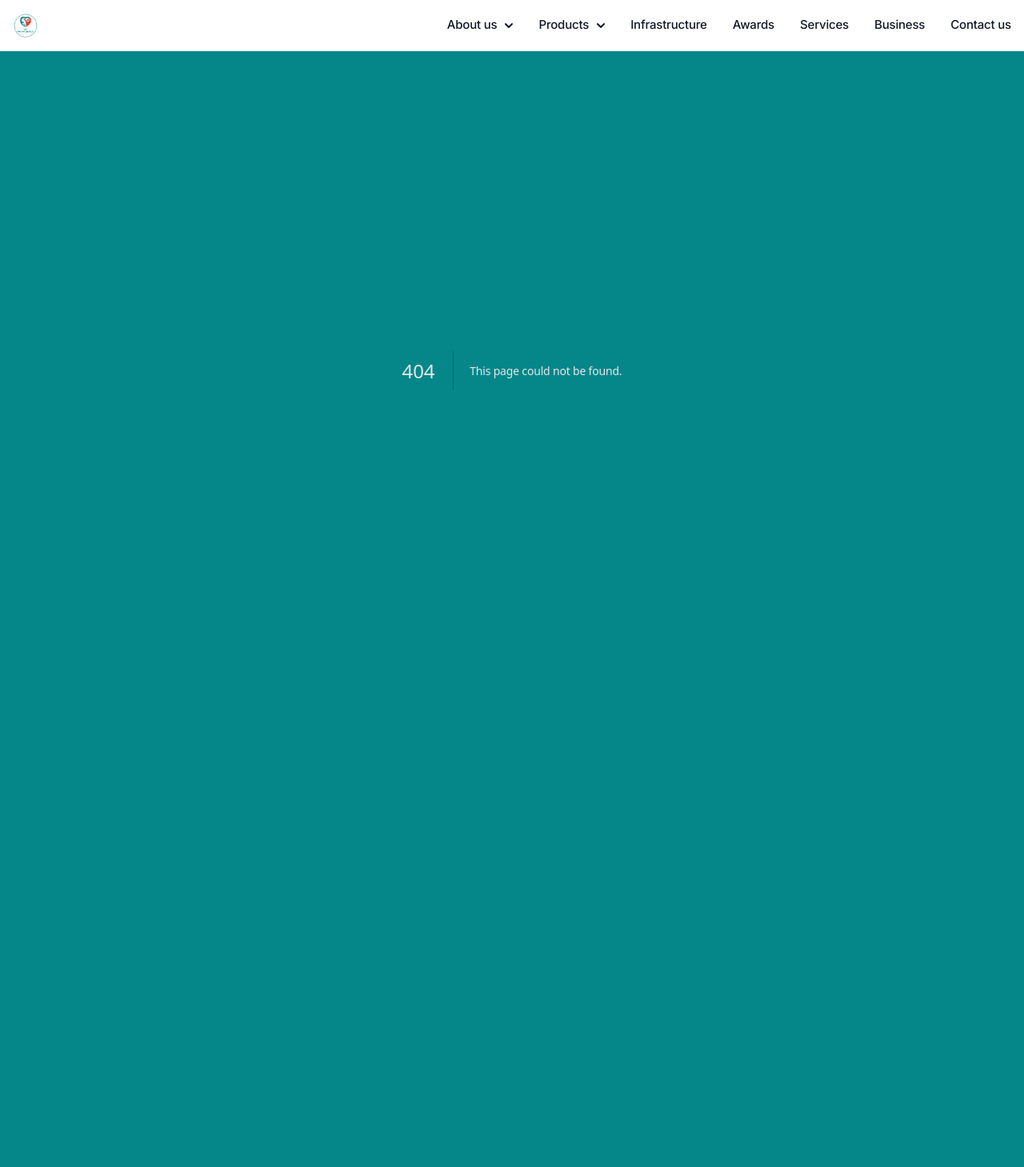
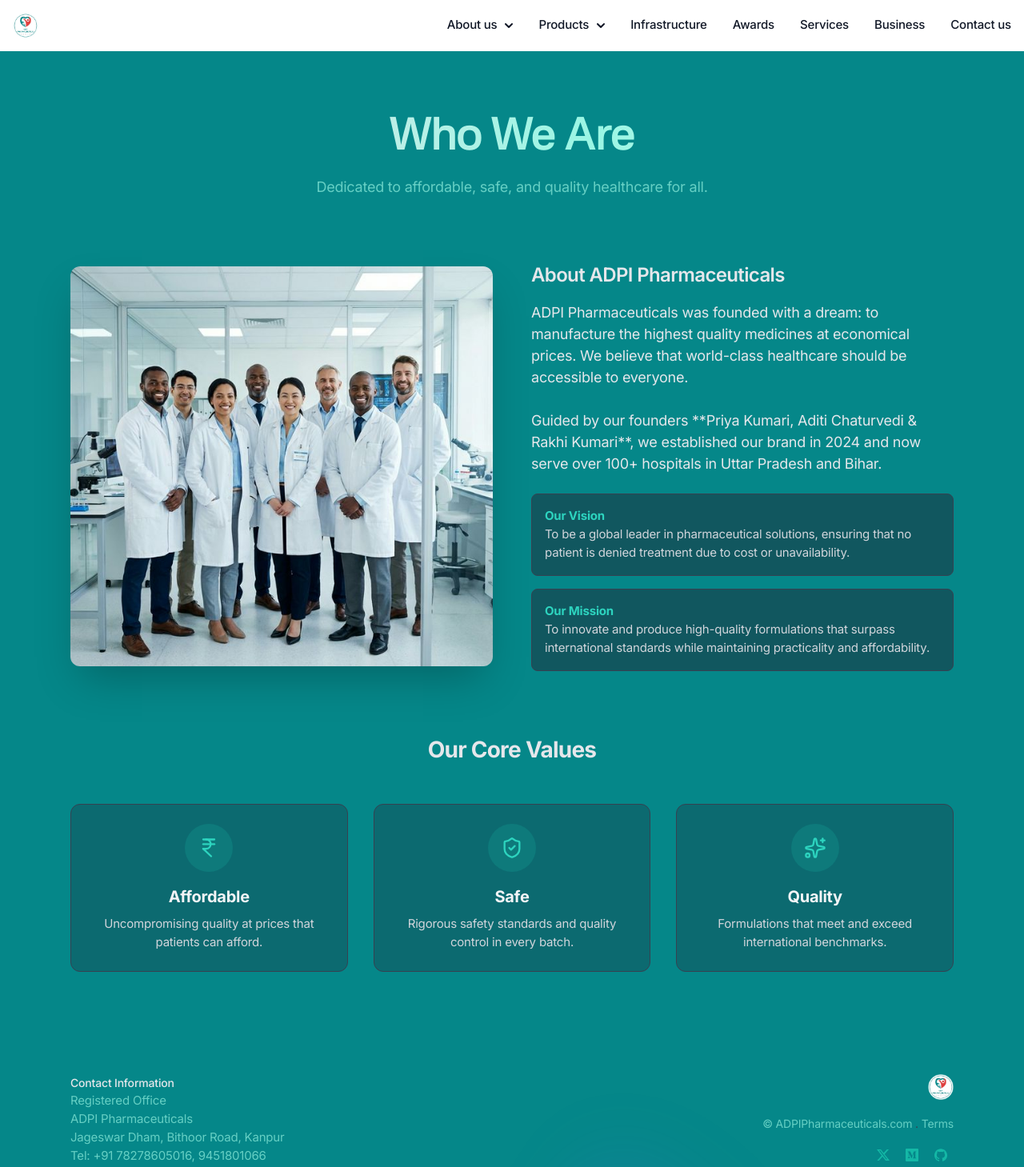
Before and after one commit to nani67/ADPI-Pharmaceuticals, a Next.js app: page /who-we-are in a window 1280 px wide. Before the commit this address had no page. Shown: the top 1459 px of the page at 80% size. Before the commit the page ends 864 px from the top, so only its background shows below. Built offline with nearby package versions, Linux system fonts and the light colour scheme.

Commit message:
add Who We Are page

```diff
--- /dev/null
+++ b/app/(default)/who-we-are/page.tsx
@@ -0,0 +1,139 @@
+export const metadata = {
+  title: "Who We Are - ADPI Pharmaceuticals",
+  description:
+    "Learn about ADPI Pharmaceuticals, our vision, mission, and core values.",
+};
+
+import Image from "next/image";
+import TeamImage from "@/public/images/who-we-are-team.png";
+import { IndianRupee, ShieldCheck, Sparkles } from "lucide-react";
+
+export default function WhoWeAre() {
+  return (
+    <section>
+      <div className="mx-auto max-w-6xl px-4 sm:px-6">
+        <div className="py-12 md:py-20">
+          {/* Section header */}
+          <div className="pb-12 text-center md:pb-20">
+            <h1
+              className="animate-[gradient_6s_linear_infinite] bg-[linear-gradient(to_right,theme(colors.gray.200),theme(colors.teal.200),theme(colors.gray.50),theme(colors.teal.300),theme(colors.gray.200))] bg-[length:200%_auto] bg-clip-text pb-5 font-nacelle text-4xl font-semibold text-transparent md:text-5xl"
+              data-aos="fade-up"
+            >
+              Who We Are
+            </h1>
+            <p
+              className="text-lg text-teal-200/65"
+              data-aos="fade-up"
+              data-aos-delay={200}
+            >
+              Dedicated to affordable, safe, and quality healthcare for all.
+            </p>
+          </div>
+
+          {/* Content */}
+          <div className="grid gap-12 md:grid-cols-2 md:gap-x-12 md:gap-y-8 items-center">
+            {/* Image */}
+            <div data-aos="fade-right">
+              <div className="relative w-full h-80 md:h-[500px] rounded-xl overflow-hidden shadow-2xl">
+                <Image
+                  src={TeamImage}
+                  alt="Our Team"
+                  fill
+                  style={{ objectFit: "cover" }}
+                />
+              </div>
+            </div>
+
+            {/* Text */}
+            <div data-aos="fade-left">
+              <h3 className="mb-4 text-2xl font-semibold text-gray-200">
+                About ADPI Pharmaceuticals
+              </h3>
+              <p className="mb-6 text-lg text-white-200/65">
+                ADPI Pharmaceuticals was founded with a dream: to manufacture
+                the highest quality medicines at economical prices. We believe
+                that world-class healthcare should be accessible to everyone.
+                <br />
+                <br />
+                Guided by our founders **Priya Kumari, Aditi Chaturvedi & Rakhi
+                Kumari**, we established our brand in 2024 and now serve over
+                100+ hospitals in Uttar Pradesh and Bihar.
+              </p>
+
+              <div className="space-y-4">
+                <div className="p-4 rounded-lg bg-gray-800/50 border border-gray-700">
+                  <h4 className="font-bold text-teal-400">Our Vision</h4>
+                  <p className="text-gray-300">
+                    To be a global leader in pharmaceutical solutions, ensuring
+                    that no patient is denied treatment due to cost or
+                    unavailability.
+                  </p>
+                </div>
+                <div className="p-4 rounded-lg bg-gray-800/50 border border-gray-700">
+                  <h4 className="font-bold text-teal-400">Our Mission</h4>
+                  <p className="text-gray-300">
+                    To innovate and produce high-quality formulations that
+                    surpass international standards while maintaining
+                    practicality and affordability.
+                  </p>
+                </div>
+              </div>
+            </div>
+          </div>
+
+          {/* Core Values */}
+          <div className="mt-20">
+            <h2 className="mb-12 text-3xl font-bold text-center text-gray-200">
+              Our Core Values
+            </h2>
+            <div className="grid gap-8 md:grid-cols-3">
+              <div
+                className="text-center p-6 rounded-xl bg-gray-800/30 border border-gray-700"
+                data-aos="fade-up"
+                data-aos-delay={100}
+              >
+                <div className="mb-4 inline-flex items-center justify-center rounded-full bg-teal-500/20 text-teal-400 p-4">
+                  <IndianRupee size={28} />
+                </div>
+                <h3 className="mb-2 text-xl font-bold text-gray-100">
+                  Affordable
+                </h3>
+                <p className="text-gray-300">
+                  Uncompromising quality at prices that patients can afford.
+                </p>
+              </div>
+              <div
+                className="text-center p-6 rounded-xl bg-gray-800/30 border border-gray-700"
+                data-aos="fade-up"
+                data-aos-delay={200}
+              >
+                <div className="mb-4 inline-flex items-center justify-center rounded-full bg-teal-500/20 text-teal-400 p-4">
+                  <ShieldCheck size={28} />
+                </div>
+                <h3 className="mb-2 text-xl font-bold text-gray-100">Safe</h3>
+                <p className="text-gray-300">
+                  Rigorous safety standards and quality control in every batch.
+                </p>
+              </div>
+              <div
+                className="text-center p-6 rounded-xl bg-gray-800/30 border border-gray-700"
+                data-aos="fade-up"
+                data-aos-delay={300}
+              >
+                <div className="mb-4 inline-flex items-center justify-center rounded-full bg-teal-500/20 text-teal-400 p-4">
+                  <Sparkles size={28} />
+                </div>
+                <h3 className="mb-2 text-xl font-bold text-gray-100">
+                  Quality
+                </h3>
+                <p className="text-gray-300">
+                  Formulations that meet and exceed international benchmarks.
+                </p>
+              </div>
+            </div>
+          </div>
+        </div>
+      </div>
+    </section>
+  );
+}
```
